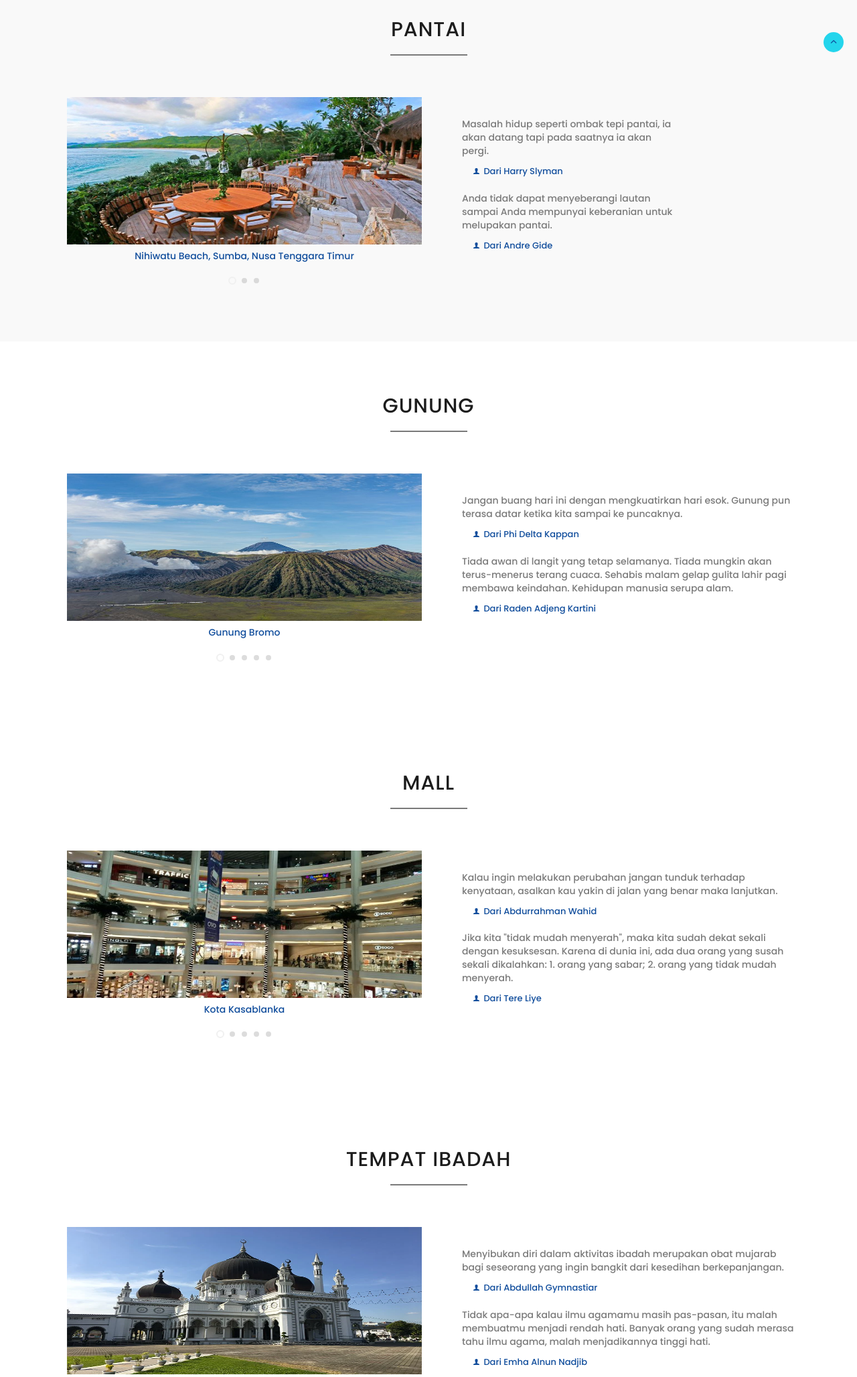
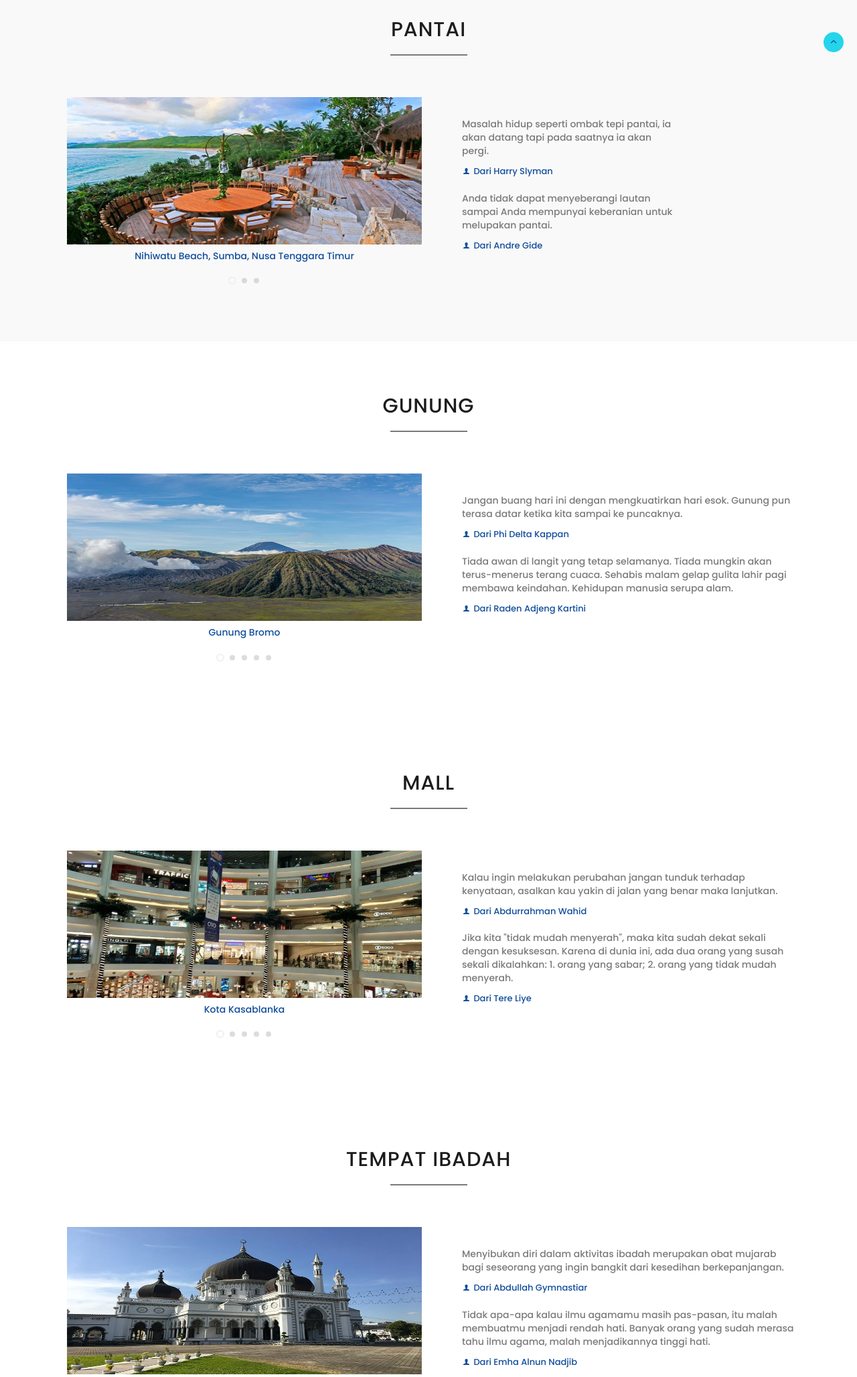
Before and after one commit to amaliaputriyulandi/reveal_sense, a PHP site: page /blog-tempat.html in a window 1280 px wide. Shown: the part 772-2828 px from the top of the page at 67% size. Run offline with PHP 8.4, Linux system fonts and the light colour scheme; some libraries are stand-ins or nearby versions; some web fonts are replaced; grey boxes are pictures that could not be loaded.

Commit message:
fix_navbar_revision_author

```diff
--- a/blog-musik.html
+++ b/blog-musik.html
@@ -43,7 +43,7 @@
                     <div class="collapse navbar-collapse" id="main-nav">
                         <ul class="nav navbar-nav  navbar-right">
 
-                            <li><a class="to-top">Beranda </a></li>
+                            <li><a href="index.html"></a>Beranda </a></li>
                             <li class="dropdown">
                                 <span class="dropdown-toggle" data-toggle="dropdown">Hiburan <b class="caret"></b></span>
                                 <ul class="dropdown-menu" role="menu">
@@ -57,7 +57,7 @@
                                 <ul class="dropdown-menu" role="menu">
                                     <li><a href="./masuk.html" style="font-size: 14px;">Ruang Curhat</a>
                                     </li>
-                                    <li><a href="./motivasi.html" style="font-size: 14px;">Motivasi</a>
+                                    <li><a href="./motivasi.html" style="font-size: 14px;">Kata Motivasi</a>
                                     </li>
                                 </ul>
                             </li>
--- a/blog-musik2.html
+++ b/blog-musik2.html
@@ -59,7 +59,7 @@
                                 <ul class="dropdown-menu" role="menu">
                                     <li><a href="./masuk.html" style="font-size: 14px;">Ruang Curhat</a>
                                     </li>
-                                    <li><a href="./motivasi.html" style="font-size: 14px;">Motivasi</a>
+                                    <li><a href="./motivasi.html" style="font-size: 14px;">Kata Motivasi</a>
                                     </li>
                                 </ul>
                             </li>
--- a/blog-musik3.html
+++ b/blog-musik3.html
@@ -59,7 +59,7 @@
                                 <ul class="dropdown-menu" role="menu">
                                     <li><a href="./masuk.html" style="font-size: 14px;">Ruang Curhat</a>
                                     </li>
-                                    <li><a href="./motivasi.html" style="font-size: 14px;">Motivasi</a>
+                                    <li><a href="./motivasi.html" style="font-size: 14px;">Kata Motivasi</a>
                                     </li>
                                 </ul>
                             </li>
--- a/blog-musik4.html
+++ b/blog-musik4.html
@@ -59,7 +59,7 @@
                                 <ul class="dropdown-menu" role="menu">
                                     <li><a href="./masuk.html" style="font-size: 14px;">Ruang Curhat</a>
                                     </li>
-                                    <li><a href="./motivasi.html" style="font-size: 14px;">Motivasi</a>
+                                    <li><a href="./motivasi.html" style="font-size: 14px;">Kata Motivasi</a>
                                     </li>
                                 </ul>
                             </li>
--- a/blog-musik5.html
+++ b/blog-musik5.html
@@ -59,7 +59,7 @@
                                 <ul class="dropdown-menu" role="menu">
                                     <li><a href="./masuk.html" style="font-size: 14px;">Ruang Curhat</a>
                                     </li>
-                                    <li><a href="./motivasi.html" style="font-size: 14px;">Motivasi</a>
+                                    <li><a href="./motivasi.html" style="font-size: 14px;">Kata Motivasi</a>
                                     </li>
                                 </ul>
                             </li>
--- a/blog-musik6.html
+++ b/blog-musik6.html
@@ -59,7 +59,7 @@
                                 <ul class="dropdown-menu" role="menu">
                                     <li><a href="./masuk.html" style="font-size: 14px;">Ruang Curhat</a>
                                     </li>
-                                    <li><a href="./motivasi.html" style="font-size: 14px;">Motivasi</a>
+                                    <li><a href="./motivasi.html" style="font-size: 14px;">Kata Motivasi</a>
                                     </li>
                                 </ul>
                             </li>
--- a/blog-tempat.html
+++ b/blog-tempat.html
@@ -47,7 +47,7 @@
                     <div class="collapse navbar-collapse" id="main-nav">
                         <ul class="nav navbar-nav  navbar-right">
 
-                            <li><a class="to-top">Beranda </a></li>
+                            <li><a href="index.html">Beranda </a></li>
                             <li class="dropdown">
                                 <span class="dropdown-toggle" data-toggle="dropdown">Hiburan <b class="caret"></b></span>
                                 <ul class="dropdown-menu" role="menu">
@@ -61,7 +61,7 @@
                                 <ul class="dropdown-menu" role="menu">
                                     <li><a href="./masuk.html" style="font-size: 14px;">Ruang Curhat</a>
                                     </li>
-                                    <li><a href="./motivasi.html" style="font-size: 14px;">Motivasi</a>
+                                    <li><a href="./motivasi.html" style="font-size: 14px;">Kata Motivasi</a>
                                     </li>
                                 </ul>
                             </li>
@@ -270,15 +270,15 @@
                             <div class="col-md-4 shortcode-title wow fadeIn">
                                 <div class="paraf" style="text-align: left; margin-left: 50px; margin-top: 30px;">
                                     <p >Masalah hidup seperti ombak tepi pantai, ia akan datang tapi pada saatnya ia akan pergi.<p>
-                                    <ul class="blog-post-info" >
+                                    <ul class="blog-post-info" style="margin-left: -15px;" >
                                         <li><a href="#"><i class="ion-person"></i> Dari Harry Slyman</a></li>
                                         <!-- <li><a href="#"><i class="ion-clock"></i> 18 March</a></li> -->
                                     </ul>
                                     <p style=" margin-top: 20px;">Anda tidak dapat menyeberangi lautan sampai Anda mempunyai keberanian untuk melupakan pantai.<p>
-                                        <ul class="blog-post-info">
-                                            <li><a href="#"><i class="ion-person"></i> Dari Andre Gide</a></li>
-                                            <!-- <li><a href="#"><i class="ion-clock"></i> 18 March</a></li> -->
-                                        </ul>
+                                    <ul class="blog-post-info" style="margin-left: -15px;">
+                                        <li><a href="#"><i class="ion-person"></i> Dari Andre Gide</a></li>
+                                        <!-- <li><a href="#"><i class="ion-clock"></i> 18 March</a></li> -->
+                                    </ul>
                                     <!-- <a class="btn btn-primary btn-xs" href="https://www.youtube.com/embed/HTKJl3dFtW0" target="_blank" rel="noopener noreferrer">Selengkapnya</a> -->
                                 </div>
                             </div>
@@ -334,13 +334,13 @@
                             <div class="col-md-6 shortcode-title wow fadeIn">
                                 <div class="paraf" style="text-align: left; margin-left: 50px; margin-top: 30px;">
                                     <p>Jangan buang hari ini dengan mengkuatirkan hari esok. Gunung pun terasa datar ketika kita sampai ke puncaknya.<p>
-                                    <ul class="blog-post-info">
+                                    <ul class="blog-post-info" style="margin-left: -15px;">
                                         <li><a href="#"><i class="ion-person"></i> Dari Phi Delta Kappan</a></li>
                                         <!-- <li><a href="#"><i class="ion-clock"></i> 18 March</a></li> -->
                                     </ul>
 
                                     <p style="margin-top: 20px;">Tiada awan di langit yang tetap selamanya. Tiada mungkin akan terus-menerus terang cuaca. Sehabis malam gelap gulita lahir pagi membawa keindahan. Kehidupan manusia serupa alam.<p>
-                                    <ul class="blog-post-info">
+                                    <ul class="blog-post-info" style="margin-left: -15px;">
                                         <li><a href="#"><i class="ion-person"></i> Dari Raden Adjeng Kartini</a></li>
                                         <!-- <li><a href="#"><i class="ion-clock"></i> 18 March</a></li> -->
                                     </ul>
@@ -397,13 +397,13 @@
                             <div class="col-md-6 shortcode-title wow fadeIn">
                                 <div class="paraf" style="text-align: left; margin-left: 50px; margin-top: 30px;">
                                     <p>Kalau ingin melakukan perubahan jangan tunduk terhadap kenyataan, asalkan kau yakin di jalan yang benar maka lanjutkan.<p>
-                                    <ul class="blog-post-info">
+                                    <ul class="blog-post-info" style="margin-left: -15px;">
                                         <li><a href="#"><i class="ion-person"></i> Dari Abdurrahman Wahid</a></li>
                                         <!-- <li><a href="#"><i class="ion-clock"></i> 18 March</a></li> -->
                                     </ul>
 
                                     <p style="margin-top: 20px;">Jika kita "tidak mudah menyerah", maka kita sudah dekat sekali dengan kesuksesan. Karena di dunia ini, ada dua orang yang susah sekali dikalahkan: 1. orang yang sabar; 2. orang yang tidak mudah menyerah.<p>
-                                        <ul class="blog-post-info">
+                                        <ul class="blog-post-info" style="margin-left: -15px;">
                                             <li><a href="#"><i class="ion-person"></i> Dari Tere Liye</a></li>
                                             <!-- <li><a href="#"><i class="ion-clock"></i> 18 March</a></li> -->
                                         </ul>
@@ -460,13 +460,13 @@
                             <div class="col-md-6 shortcode-title wow fadeIn">
                                 <div class="paraf" style="text-align: left; margin-left: 50px; margin-top: 30px;">
                                     <p>Menyibukan diri dalam aktivitas ibadah merupakan obat mujarab bagi seseorang yang ingin bangkit dari kesedihan berkepanjangan.<p>
-                                    <ul class="blog-post-info">
+                                    <ul class="blog-post-info" style="margin-left: -15px;">
                                         <li><a href="#"><i class="ion-person"></i> Dari Abdullah Gymnastiar</a></li>
                                         <!-- <li><a href="#"><i class="ion-clock"></i> 18 March</a></li> -->
                                     </ul>
 
                                     <p style="margin-top: 20px;">Tidak apa-apa kalau ilmu agamamu masih pas-pasan, itu malah membuatmu menjadi rendah hati. Banyak orang yang sudah merasa tahu ilmu agama, malah menjadikannya tinggi hati.<p>
-                                    <ul class="blog-post-info">
+                                    <ul class="blog-post-info" style="margin-left: -15px;">
                                         <li><a href="#"><i class="ion-person"></i> Dari Emha Alnun Nadjib</a></li>
                                         <!-- <li><a href="#"><i class="ion-clock"></i> 18 March</a></li> -->
                                     </ul>
@@ -523,13 +523,13 @@
                             <div class="col-md-6 shortcode-title wow fadeIn">
                                 <div class="paraf" style="text-align: left; margin-left: 50px; margin-top: 30px;">
                                     <p>Life is like a library owned by the author. In it are a few books which he wrote himself, but most of them were written for him.<p>
-                                    <ul class="blog-post-info">
+                                    <ul class="blog-post-info" style="margin-left: -15px;">
                                         <li><a href="#"><i class="ion-person"></i> Dari Harry Emerson Fosdick</a></li>
                                         <!-- <li><a href="#"><i class="ion-clock"></i> 18 March</a></li> -->
                                     </ul>
 
                                     <p style="margin-top: 20px;">Hakikat hidup bukanlah apa yang kita ketahui, bukan buku-buku yang kita baca atau kalimat-kalimat yang kita pidatokan, melainkan apa yang kita kerjakan, apa yang paling mengakar di hati, jiwa dan inti kehidupan kita.<p>
-                                        <ul class="blog-post-info">
+                                        <ul class="blog-post-info" style="margin-left: -15px;">
                                             <li><a href="#"><i class="ion-person"></i> Emha Alnun Nadjib</a></li>
                                             <!-- <li><a href="#"><i class="ion-clock"></i> 18 March</a></li> -->
                                         </ul>
@@ -581,13 +581,13 @@
                                 <div class="paraf" style="text-align: left; margin-left: 50px; margin-top: 30px">
                                     <p>Apabila rumah itu rusak, yang menempatinya pun rusak.<p>
                                     <ul class="blog-post-info">
-                                        <li><a href="#"><i class="ion-person"></i> Dari Paramoedya Ananta Toer</a></li>
+                                        <li><a href="#"><i class="ion-person" style="margin-left: -15px;"></i> Dari Paramoedya Ananta Toer</a></li>
                                         <!-- <li><a href="#"><i class="ion-clock"></i> 18 March</a></li> -->
                                     </ul>
 
                                     <p style="margin-top: 20px;">Yang dirindukan para pekerja setiap pulang ke rumah: suasana hangat dan tidur dengan nyenyak.<p>
                                         <ul class="blog-post-info">
-                                            <li><a href="#"><i class="ion-person"></i> Dari Philaurika</a></li>
+                                            <li><a href="#"><i class="ion-person" style="margin-left: -15px;"></i> Dari Philaurika</a></li>
                                             <!-- <li><a href="#"><i class="ion-clock"></i> 18 March</a></li> -->
                                         </ul>
                                     <!-- <a class="btn btn-primary btn-xs" href="https://www.youtube.com/embed/HTKJl3dFtW0" target="_blank" rel="noopener noreferrer">Selengkapnya</a> -->
--- a/css/style.css
+++ b/css/style.css
@@ -3512,7 +3512,7 @@ ul.caret-list li:before {
 .blog-post-info li {
   display: inline-block;
   font-size: 13px;
-  margin-right: 15px;
+  margin-right: 5px;
 }
 .blog-post-info li a {
   color: #104d9c;
--- a/feedback.html
+++ b/feedback.html
@@ -43,7 +43,7 @@
                     <div class="collapse navbar-collapse" id="main-nav">
                         <ul class="nav navbar-nav  navbar-right">
 
-                            <li><a class="to-top">Beranda </a></li>
+                            <li><a href="index.html">Beranda </a></li>
                             <li class="dropdown">
                                 <span class="dropdown-toggle" data-toggle="dropdown">Hiburan <b class="caret"></b></span>
                                 <ul class="dropdown-menu" role="menu">
@@ -57,7 +57,7 @@
                                 <ul class="dropdown-menu" role="menu">
                                     <li><a href="./masuk.html" style="font-size: 14px;">Ruang Curhat</a>
                                     </li>
-                                    <li><a href="./motivasi.html" style="font-size: 14px;">Motivasi</a>
+                                    <li><a href="./motivasi.html" style="font-size: 14px;">Kata Motivasi</a>
                                     </li>
                                 </ul>
                             </li>
--- a/film-home1.html
+++ b/film-home1.html
@@ -64,7 +64,7 @@
                             <ul class="dropdown-menu" role="menu">
                                 <li><a href="./masuk.html" style="font-size: 14px;">Ruang Curhat</a>
                                 </li>
-                                <li><a href="./motivasi.html" style="font-size: 14px;">Motivasi</a>
+                                <li><a href="./motivasi.html" style="font-size: 14px;">Kata Motivasi</a>
                                 </li>
                             </ul>
                         </li>
--- a/film-home2.html
+++ b/film-home2.html
@@ -56,7 +56,7 @@
                             <ul class="dropdown-menu" role="menu">
                                 <li><a href="film.html" style="font-size: 14px;">Film</a></li>
                                 <li><a href="blog-tempat.html" style="font-size: 14px;">Tempat</a></li>
-                                <li><a href="blog-musik.html" style="font-size: 14px;">Musik</a></li>
+                                <li><a href="blog-musik.html" style="font-size: 14px;">Kata Musik</a></li>
                             </ul>
                         </li>
                         <li class="dropdown">
--- a/film.html
+++ b/film.html
@@ -49,7 +49,7 @@
                 <div class="collapse navbar-collapse" id="main-nav">
                     <ul class="nav navbar-nav  navbar-right">
 
-                        <li><a class="to-top">Beranda </a></li>
+                        <li><a href="index.html">Beranda </a></li>
                         <li class="dropdown">
                             <span class="dropdown-toggle" data-toggle="dropdown">Hiburan <b class="caret"></b></span>
                             <ul class="dropdown-menu" role="menu">
@@ -63,7 +63,7 @@
                             <ul class="dropdown-menu" role="menu">
                                 <li><a href="./masuk.html" style="font-size: 14px;">Ruang Curhat</a>
                                 </li>
-                                <li><a href="./motivasi.html" style="font-size: 14px;">Motivasi</a>
+                                <li><a href="./motivasi.html" style="font-size: 14px;">Kata Motivasi</a>
                                 </li>
                             </ul>
                         </li>
--- a/index.html
+++ b/index.html
@@ -57,7 +57,7 @@
                 <div class="collapse navbar-collapse" id="main-nav">
                     <ul class="nav navbar-nav  navbar-right">
 
-                        <li><a class="to-top">Beranda </a></li>
+                        <li><a href="index.html">Beranda </a></li>
                         <li class="dropdown">
                             <span class="dropdown-toggle" data-toggle="dropdown">Hiburan <b class="caret"></b></span>
                             <ul class="dropdown-menu" role="menu">
@@ -71,7 +71,7 @@
                             <ul class="dropdown-menu" role="menu">
                                 <li><a href="./masuk.html" style="font-size: 14px;">Ruang Curhat</a>
                                 </li>
-                                <li><a href="./motivasi.html" style="font-size: 14px;">Motivasi</a>
+                                <li><a href="./motivasi.html" style="font-size: 14px;">Kata Motivasi</a>
                                 </li>
                             </ul>
                         </li>
--- a/thankyou.html
+++ b/thankyou.html
@@ -59,7 +59,7 @@
                                 <ul class="dropdown-menu" role="menu">
                                     <li><a href="./masuk.html" style="font-size: 14px;">Ruang Curhat</a>
                                     </li>
-                                    <li><a href="./motivasi.html" style="font-size: 14px;">Motivasi</a>
+                                    <li><a href="./motivasi.html" style="font-size: 14px;">Kata Motivasi</a>
                                     </li>
                                 </ul>
                             </li>
```
